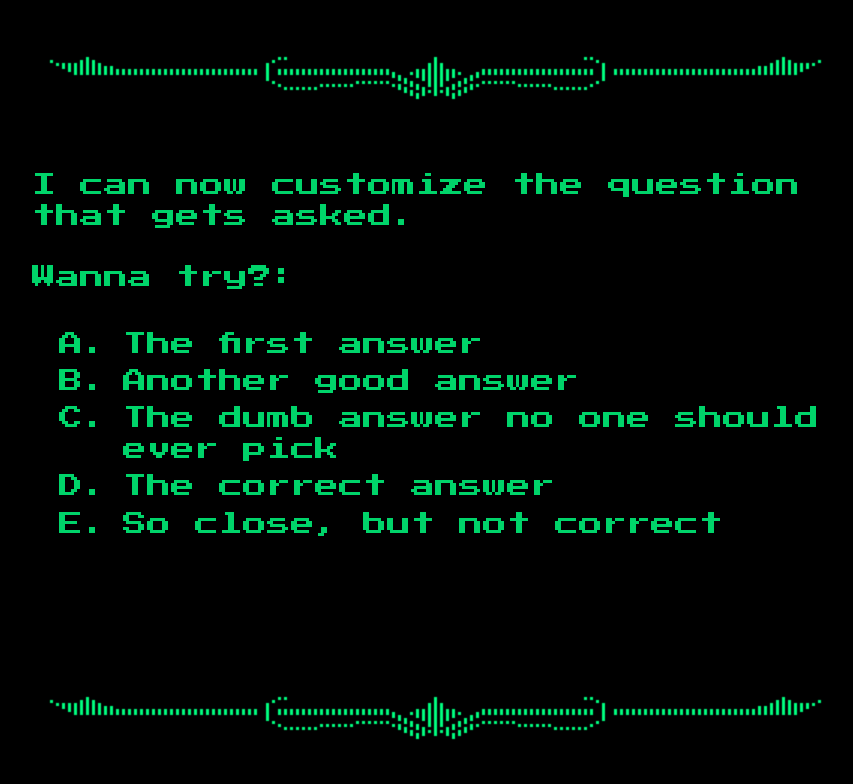
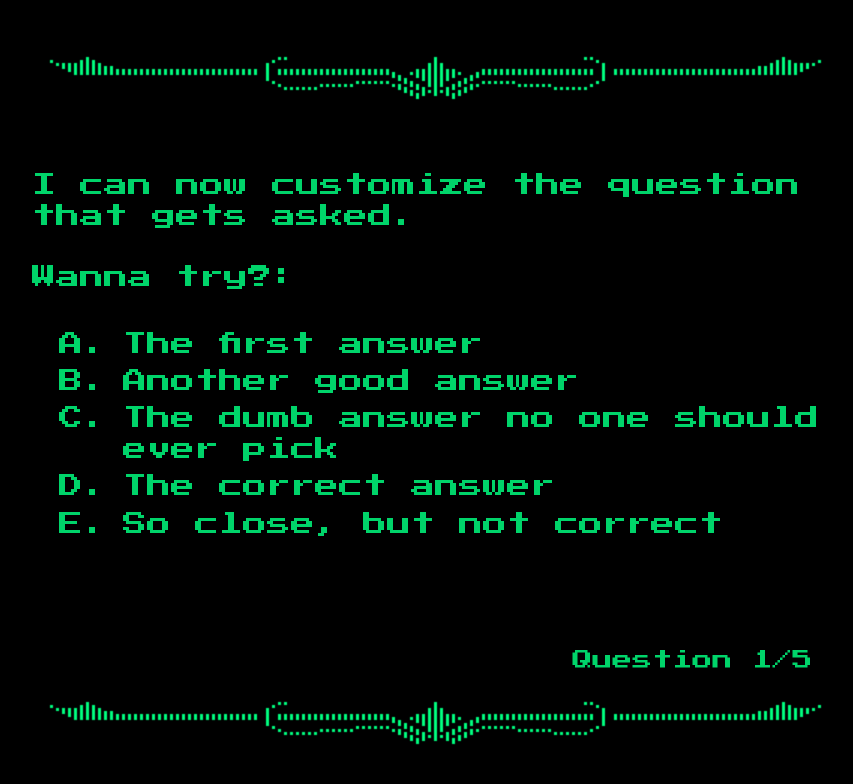
Before and after one commit to kevinclement/exitpuzzles-museum-computer-web, a Vue app: page /quiz in a window 1280 px wide. Shown: the top 784 px of the page, without its empty margins (208-1061 px from the left). Built offline with nearby package versions, Linux system fonts and the light colour scheme.

Commit message:
question progression

```diff
--- a/src/components/Question.vue
+++ b/src/components/Question.vue
@@ -44,14 +44,11 @@ export default {
 </script>
 <style scoped>
   .main {
-      background: #000;
       width: 100vh;
   }
   .mainGF {
-      font-family: 'Press Start 2P', cursive;
       line-height: 1.3;
       font-size: 24px;
-      color: #00D46A;
   }
 
   .question {
--- a/src/views/Quiz.vue
+++ b/src/views/Quiz.vue
@@ -7,13 +7,14 @@
       <Question :question="currentQuestion" :selectedAnswer="selectedAnswer"></Question>
 
       <!-- FOOTER -->
-      <div class="footer"><img src="../assets/border.png"/></div>
+      <div class="footer">
+        <div class="progress">Question {{questionIndex + 1}}/{{QUESTION_LIMIT}}</div>
+        <img src="../assets/border.png"/>
+      </div>
     </div>
 </template>
 
 <script>
-const QUESTION_LIMIT = 5
-
 import Question from '@/components/Question'
 import questions from '@/assets/questions.json'
 
@@ -32,6 +33,7 @@ export default {
   },
   data() {
     return {
+        QUESTION_LIMIT: 5,
         missedQuestions: [],
         questions: questions,
         questionIndex: 0,
@@ -46,7 +48,7 @@ export default {
   created() {
       // create random set of questions
       // should contain any previously missed questions
-      this.questions = randomizeQuestions(questions, this.missedQuestions, QUESTION_LIMIT)
+      this.questions = randomizeQuestions(questions, this.missedQuestions, this.QUESTION_LIMIT)
 
       // set the first question as selected
       this.questionIndex = 0;
@@ -148,7 +150,7 @@ function randomizeQuestions(questions, missed, limit) {
     }
 
     // only do this until we've hit our limit
-    if (randQuestions.length - 1 === limit) {
+    if (randQuestions.length === limit) {
       break;
     }
   }
@@ -169,17 +171,31 @@ function randomizeQuestions(questions, missed, limit) {
 -->
 <style scoped>
   .page {
+      background: #000;
       display: grid;
       grid-template-columns: auto;
-      grid-template-rows: 170px auto 110px;
+      grid-template-rows: 170px auto 150px;
       height: 100vh;
       justify-items: center;
+      color: #00D46A;
+      font-family: 'Press Start 2P';
   }
 
   .header {
       justify-self:center;
       padding-top:50px;
   }
+
   .footer {
   }
+
+  .progress {
+    padding-bottom: 25px;
+    font-size: 20px;
+    margin-left: auto;
+    margin-right: 20px;
+    width: 300px;
+    text-align: end;
+  }
+
 </style>
```
